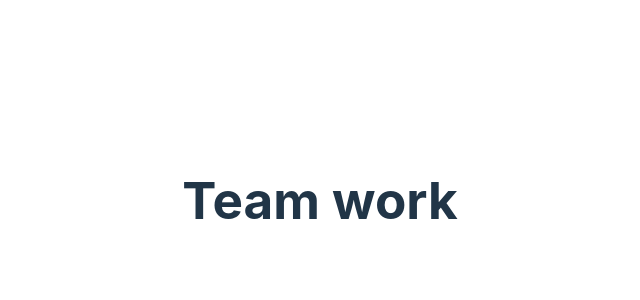
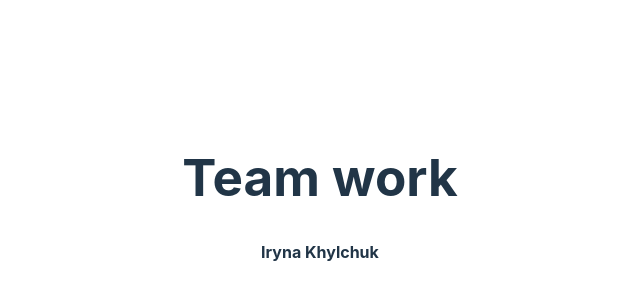
Before and after one commit to Robert-gut/admin_panel, a React (Vite) app: page / in a window 1280 px wide. Shown: the part 200-500 px from the top of the page, without its empty margins (320-960 px from the left). Built offline with nearby package versions, Linux system fonts and the light colour scheme.

Commit message:
added my name

```diff
--- a/src/App.tsx
+++ b/src/App.tsx
@@ -5,6 +5,7 @@ function App() {
   return (
     <>
       <h1>Team work</h1>
+      <h4>Iryna Khylchuk</h4>
     </>
   )
 }
```
